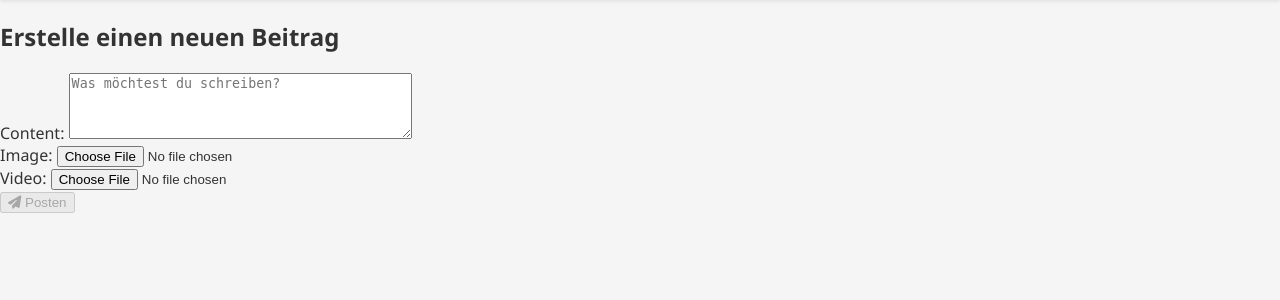
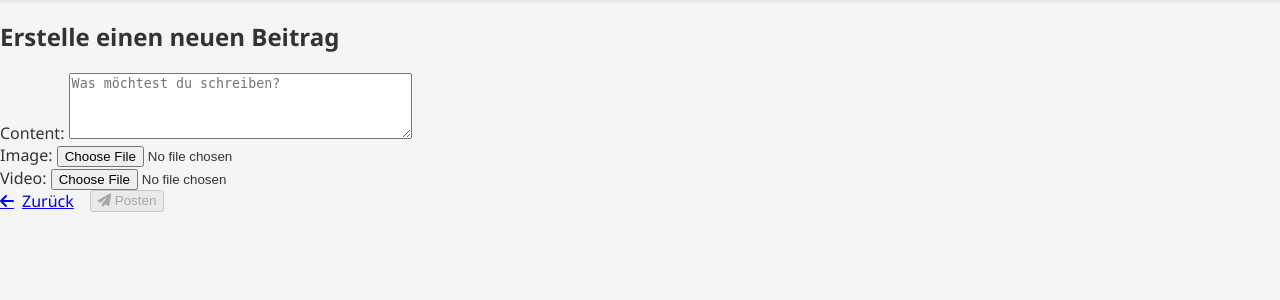
Before and after one commit to EmirhanGuelec/Paulin-se2, a Django app: template Django-Projekt/meine_app/templates/meine_app/posten.html in a window 1280 px wide. Shown: the part 57-357 px from the top of the page. Run offline with Django 5.2, Linux system fonts and the light colour scheme; the template is opened without the code that fills it: values that come from a table or form of the project are taken from there, others are empty; some libraries are stand-ins or nearby versions.

Commit message:
Update posten.html
Bisher war es auf dem Handy nicht Möglich von der Posten seite zurück zu gehen das wurde gefixt durch einen einfachen zurück knopf

```diff
--- a/Django-Projekt/meine_app/templates/meine_app/posten.html
+++ b/Django-Projekt/meine_app/templates/meine_app/posten.html
@@ -61,9 +61,14 @@
           {% endif %}
         </div>
 
-        <button type="submit" id="submit-btn" class="btn primary">
-          <i class="fa-solid fa-paper-plane"></i> Posten
-        </button>
+        <div class="form-actions" style="display: flex; gap: 1em;">
+          <a href="{% url 'startseite' %}?username={{ username }}&password={{ password }}" class="btn secondary" style="display: flex; align-items: center;">
+            <i class="fa-solid fa-arrow-left" style="margin-right: 0.5em;"></i> Zurück
+          </a>
+          <button type="submit" id="submit-btn" class="btn primary">
+            <i class="fa-solid fa-paper-plane"></i> Posten
+          </button>
+        </div>
       </form>
     </section>
   </main>
```
